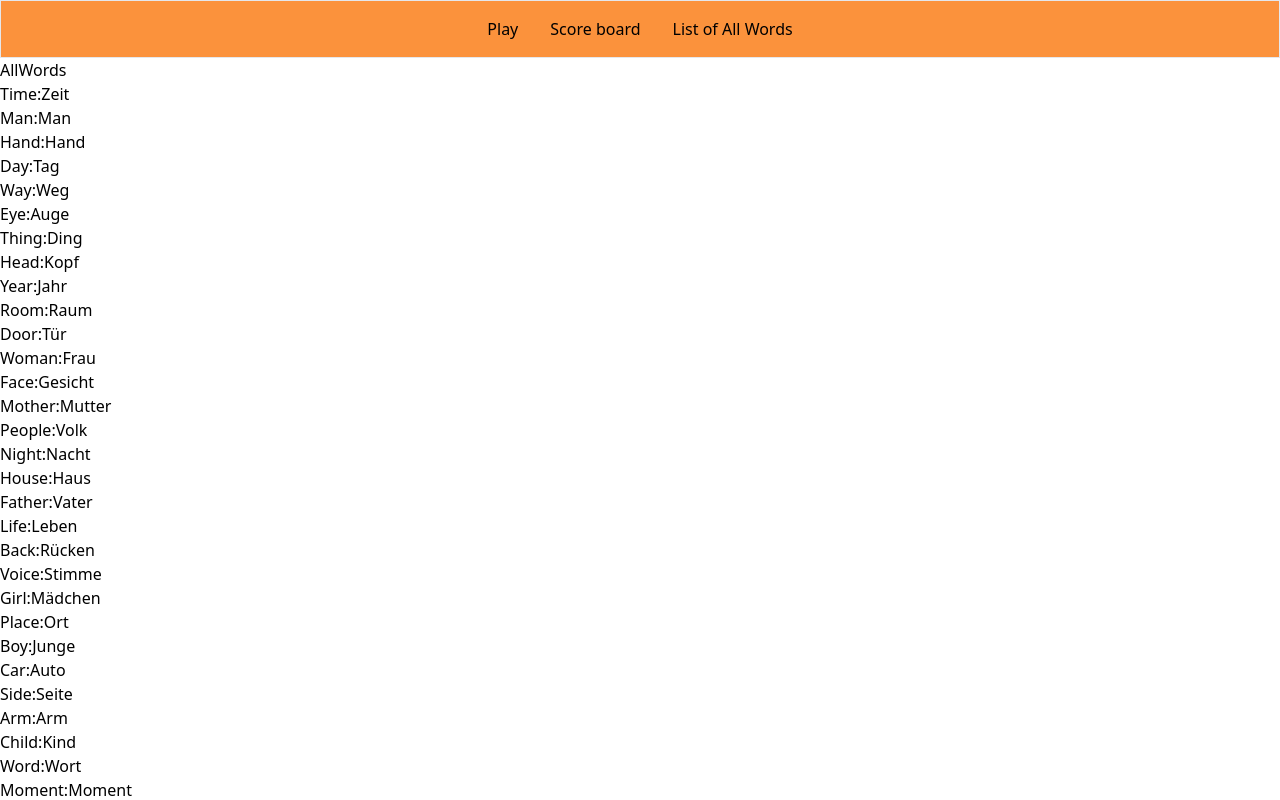
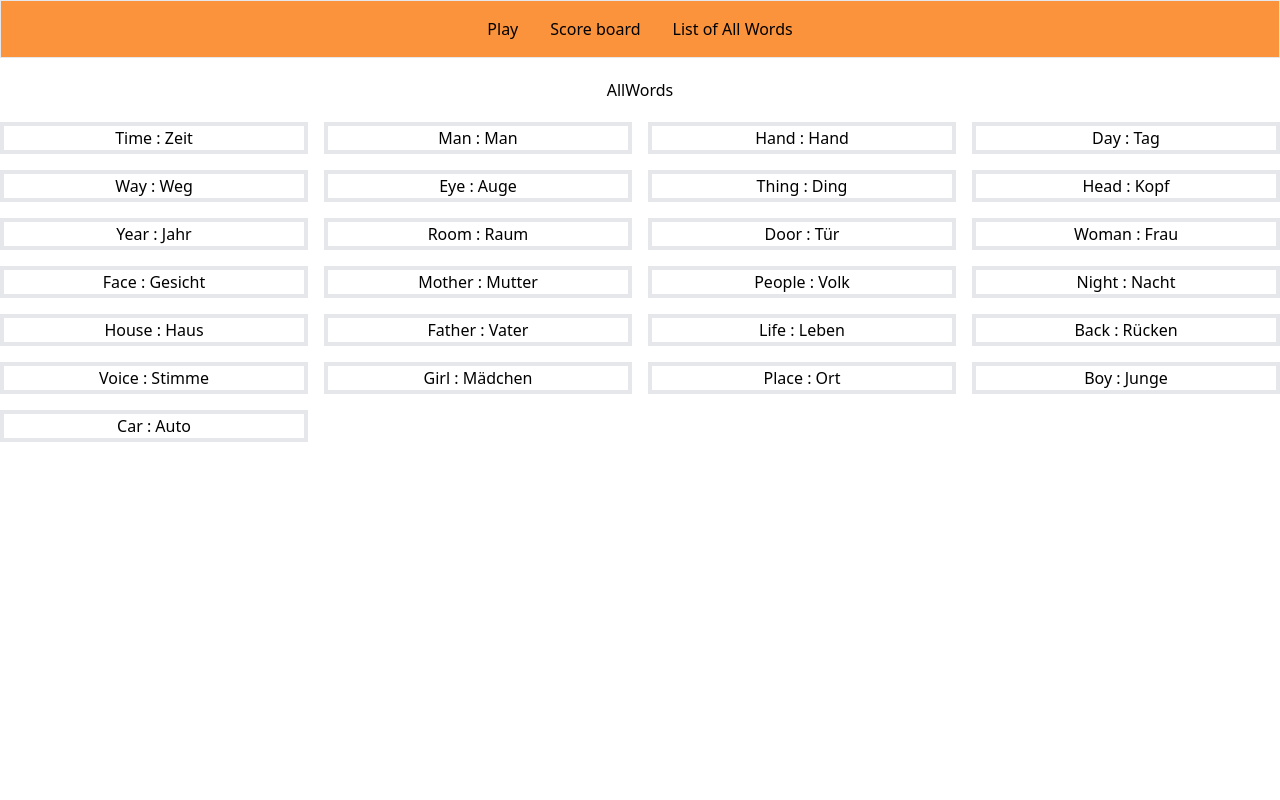
Before and after one commit to idomand/word-game, a React (Vite) app: page /allWords in a window 1280 px wide. Shown: the top 800 px of the page. Built offline with nearby package versions, Linux system fonts and the light colour scheme.

Commit message:
add styling to -listOfWords

```diff
--- a/package.json
+++ b/package.json
@@ -9,6 +9,7 @@
     "preview": "vite preview"
   },
   "dependencies": {
+    "clsx": "^1.2.1",
     "react": "^18.2.0",
     "react-dom": "^18.2.0",
     "react-router-dom": "^6.8.1"
--- a/src/Components/AllWords.tsx
+++ b/src/Components/AllWords.tsx
@@ -1,19 +1,58 @@
-import React from "react";
+import React, { useEffect, useState } from "react";
 import data from "../German-words-data.json";
+import clsx from "clsx";
 
 type Props = {};
 
 export default function AllWords({}: Props) {
+  const [smallDataSet, setSmallDataSet] = useState<basicWord[]>([]);
+
+  const myFunc = () => {
+    let foo = [];
+    for (let i = 0; i < 25; i++) {
+      console.log("data[i]", data[i]);
+      foo.push(data[i]);
+    }
+    setSmallDataSet(foo);
+  };
+
+  useEffect(() => {
+    myFunc();
+  }, []);
+
+  function pickColorBasedOnArtikel(artikel: string) {
+    if (artikel === "Der") {
+      return "blue";
+    }
+    if (artikel === "Das") {
+      return "green";
+    }
+    if (artikel === "Die") {
+      return "red";
+    }
+  }
+
   return (
     <div>
-      <h1>AllWords</h1>
-      {data.map((element) => {
-        return (
-          <div className="flex" key={element.Meaning}>
-            <p> {element.Meaning}</p> : <p>{element.word}</p>
-          </div>
-        );
-      })}
+      <h1 className="m-5 flex justify-center">AllWords</h1>
+      <div className="grid grid-cols-4 gap-4">
+        {smallDataSet.map((element) => {
+          let elementColor = pickColorBasedOnArtikel(element.Artikel);
+
+          //!======================================
+          // todo: add clsx to classnames to use it to pick red-blue-green
+          //!======================================
+
+          return (
+            <div
+              className={`flex justify-center border-4 border-${elementColor}-200 bg-${elementColor}-200 hover:bg-${elementColor}-500 hover: hover:font-bold border-${elementColor}-600`}
+              key={element.Meaning}
+            >
+              <p>{`${element.Meaning} : ${element.word}`} </p>
+            </div>
+          );
+        })}
+      </div>
     </div>
   );
 }
```
Also changed, not shown: 1 other file (tests, documents, lock files or other folders).
